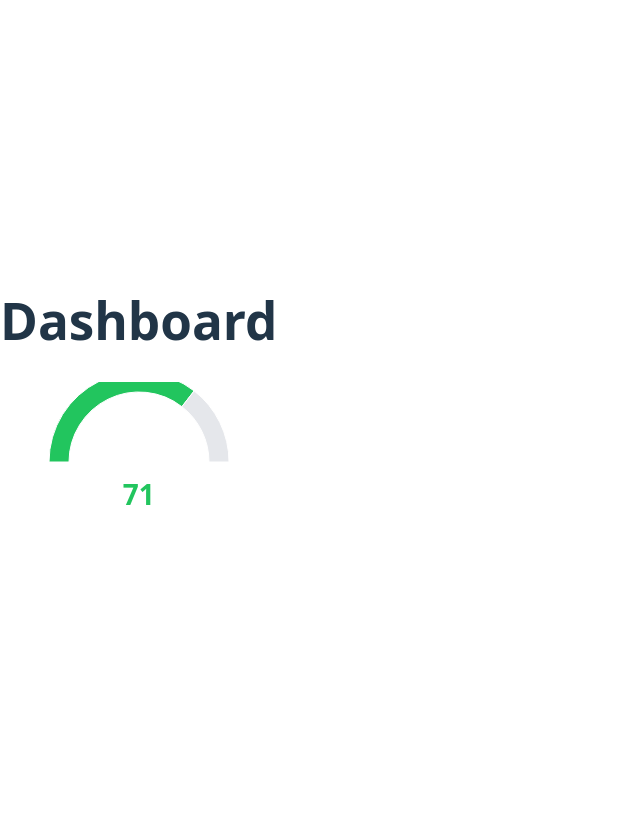
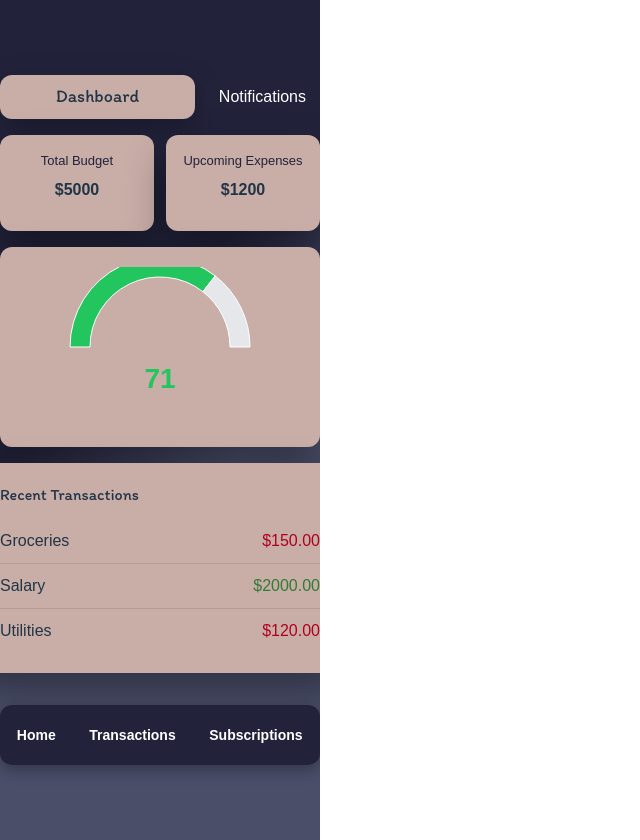
Before and after one commit to jaydenrrr22/CapstoneProject, a React app in the folder frontend/: page /dashboard in a window 1280 px wide. Shown: the whole page, without its empty margins (0-640 px from the left). Before the commit the page ends 800 px from the top, so only its background shows below. Built offline with nearby package versions, Linux system fonts and the light colour scheme; the HTML template or start-up script is replaced by a standard one.

Commit message:
New Styling and Pages

```diff
--- /dev/null
+++ b/frontend/src/pages/Dashboard.css
@@ -0,0 +1,171 @@
+@import url('https://fonts.googleapis.com/css2?family=Itim&display=swap');
+
+/* Main Dashboard Container */
+.dashboard-container {
+  height: 100vh;
+  display: flex;
+  justify-content: flex-start;
+  align-items: center;        /* center inner container horizontally */
+  font-family: Arial, sans-serif;
+
+  /* Full-screen gradient background */
+  background: linear-gradient(
+    135deg,
+    #22223b 0%,
+    #22223b 40%,
+    #4A4E69 60%,
+    #4A4E69 100%
+  );
+
+  overflow-y: auto;           /* vertical scrolling */
+  padding-top: 20px;
+  padding-bottom: 20px;
+}
+
+/* Inner container to constrain width like mobile screen */
+.dashboard-inner {
+  width: 320px;               /* same as login page */
+  display: flex;
+  flex-direction: column;
+  align-items: center;
+}
+
+/* Header */
+.dashboard-header {
+  width: 100%;
+  display: flex;
+  justify-content: space-between;
+  align-items: center;
+  margin-bottom: 16px;
+}
+
+.dashboard-header h1 {
+  flex: 1;
+  font-family: 'Itim', cursive;
+  background-color: #C9ADA7;
+  padding: 12px 16px;
+  border-radius: 12px;
+  box-shadow: 0 10px 30px rgba(0,0,0,0.25);
+  text-align: center;
+  margin: 0;
+  font-size: 18px;
+}
+
+.notification-btn {
+  background-color: #22223B;
+  color: white;
+  border: none;
+  padding: 10px 14px;
+  border-radius: 8px;
+  cursor: pointer;
+  margin-left: 10px;
+  transition: all 0.2s ease;
+}
+
+.notification-btn:hover {
+  background-color: #4A4E69;
+  transform: translateY(-2px);
+}
+
+/* Budget Summary Cards */
+.budget-summary {
+  width: 100%;
+  display: flex;
+  gap: 12px;
+  justify-content: space-between;
+  margin-bottom: 16px;
+}
+
+.budget-card {
+  flex: 1;
+  text-align: center;
+  padding: 16px;
+  background-color: #C9ADA7;
+  border-radius: 12px;
+  box-shadow: 0 20px 40px rgba(0,0,0,0.35);
+}
+
+.budget-card p {
+  margin: 0;
+  font-size: 13px;
+  color: #22223b;
+}
+
+.budget-card h2 {
+  margin-top: 8px;
+  font-size: 16px;
+}
+
+.chart-wrapper {
+  width: 100%;
+  padding: 20px;
+  border-radius: 12px;
+  background-color: #C9ADA7;
+  box-shadow: 0 20px 40px rgba(0,0,0,0.35);
+  margin-bottom: 16px;
+  text-align: center;
+  box-sizing: border-box;
+}
+
+/* Transactions Section */
+.transactions-section {
+  width: 100%;
+  padding: 20px;
+  border-radius: 12px;
+  background-color: #C9ADA7;
+  box-shadow: 0 20px 40px rgba(0,0,0,0.35);
+  margin-bottom: 16px;
+}
+
+.transactions-section h3 {
+  margin-top: 0;
+  font-family: 'Itim', cursive;
+  font-size: 16px;
+  margin-bottom: 12px;
+}
+
+.transaction-item {
+  display: flex;
+  justify-content: space-between;
+  padding: 10px 0;
+  border-bottom: 1px solid rgba(0,0,0,0.1);
+}
+
+.transaction-item:last-child {
+  border-bottom: none;
+}
+
+.expense {
+  color: #b00020;
+}
+
+.income {
+  color: #2e7d32;
+}
+
+/* Bottom Navigation — now inside inner container */
+.bottom-nav {
+  width: 100%;                /* match inner container */
+  display: flex;
+  justify-content: space-around;
+  align-items: center;
+  height: 60px;
+  margin-top: 16px;
+  background-color: #22223B;
+  border-radius: 12px;
+  box-shadow: 0 5px 15px rgba(0,0,0,0.3);
+}
+
+.bottom-nav button {
+  flex: 1;
+  background: none;
+  border: none;
+  color: white;
+  font-weight: bold;
+  font-size: 14px;
+  cursor: pointer;
+}
+
+.bottom-nav button:hover {
+  color: #C9ADA7;
+}
--- a/frontend/src/pages/Dashboard.jsx
+++ b/frontend/src/pages/Dashboard.jsx
@@ -1,14 +1,68 @@
 import FinancialHealthChart from "../components/FinancialHealthChart";
+import "./Dashboard.css";
 
 function Dashboard() {
 
   const mockScore = 71; // Temporary mock score for testing
 
+  const mockTransactions = [
+    { id: 1, name: "Groceries", amount: -150 },
+    { id: 2, name: "Salary", amount: 2000 },
+    { id: 3, name: "Utilities", amount: -120 },
+  ];
+
   return (
-    <div>
-      <h1>Dashboard</h1>
+    <div className="dashboard-container">
 
-      <FinancialHealthChart score={mockScore} />
+      {/* Inner container constrained to 320px */}
+      <div className="dashboard-inner">
+
+        {/* Header */}
+        <div className="dashboard-header">
+          <h1>Dashboard</h1>
+          <button className="notification-btn">Notifications</button>
+        </div>
+
+        {/* Budget Summary */}
+        <div className="budget-summary">
+          <div className="budget-card">
+            <p>Total Budget</p>
+            <h2>$5000</h2>
+          </div>
+          <div className="budget-card">
+            <p>Upcoming Expenses</p>
+            <h2>$1200</h2>
+          </div>
+        </div>
+
+        {/* Financial Health Chart */}
+        <div className="chart-wrapper card">
+          <FinancialHealthChart score={mockScore} />
+        </div>
+
+        {/* Transactions */}
+        <div className="transactions-section card">
+          <h3>Recent Transactions</h3>
+          {mockTransactions.map(tx => (
+            <div key={tx.id} className="transaction-item">
+              <span>{tx.name}</span>
+              <span className={tx.amount < 0 ? "expense" : "income"}>
+                ${Math.abs(tx.amount).toFixed(2)}
+              </span>
+            </div>
+          ))}
+        </div>
+
+        {/* Bottom Navigation — now part of inner container */}
+        <nav className="bottom-nav">
+          <button>Home</button>
+          <button>Transactions</button>
+          <button>Subscriptions</button>
+          <button>Recommendations</button>
+          <button>About Us</button>
+        </nav>
+
+      </div>
 
     </div>
   );
--- a/frontend/src/pages/Login.css
+++ b/frontend/src/pages/Login.css
@@ -24,7 +24,7 @@
 .login-container h2 {
   width: 320px;
   padding: 15px 20px;
-  background-color: #4d464c;
+  background-color: #C9ADA7;
   border-radius: 12px;
   box-shadow: 0 10px 30px rgba(0, 0, 0, 0.25);
 
@@ -40,7 +40,7 @@
   flex-direction: column;         /* Stack inputs vertically */
   width: 320px;
   padding: 35px;
-  background-color: #4d464c;
+  background-color: #C9ADA7;
   border-radius: 10px;
   box-shadow: 0 20px 40px rgba(0, 0, 0, 0.35);
 }
```
